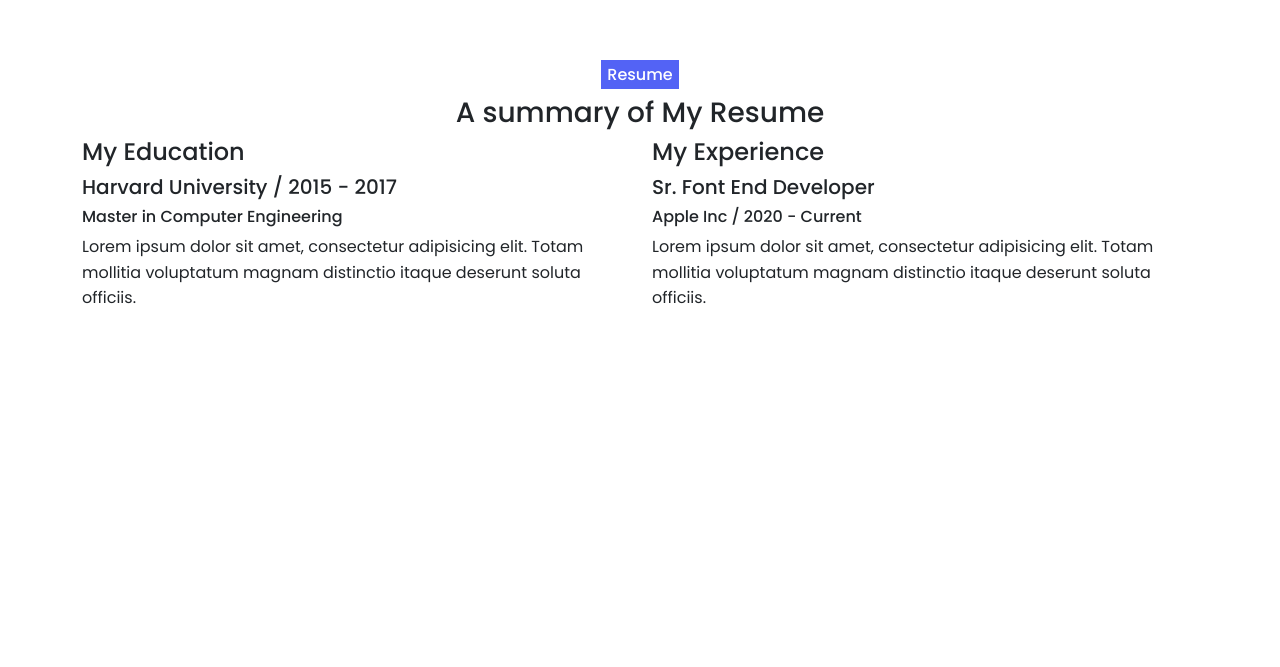
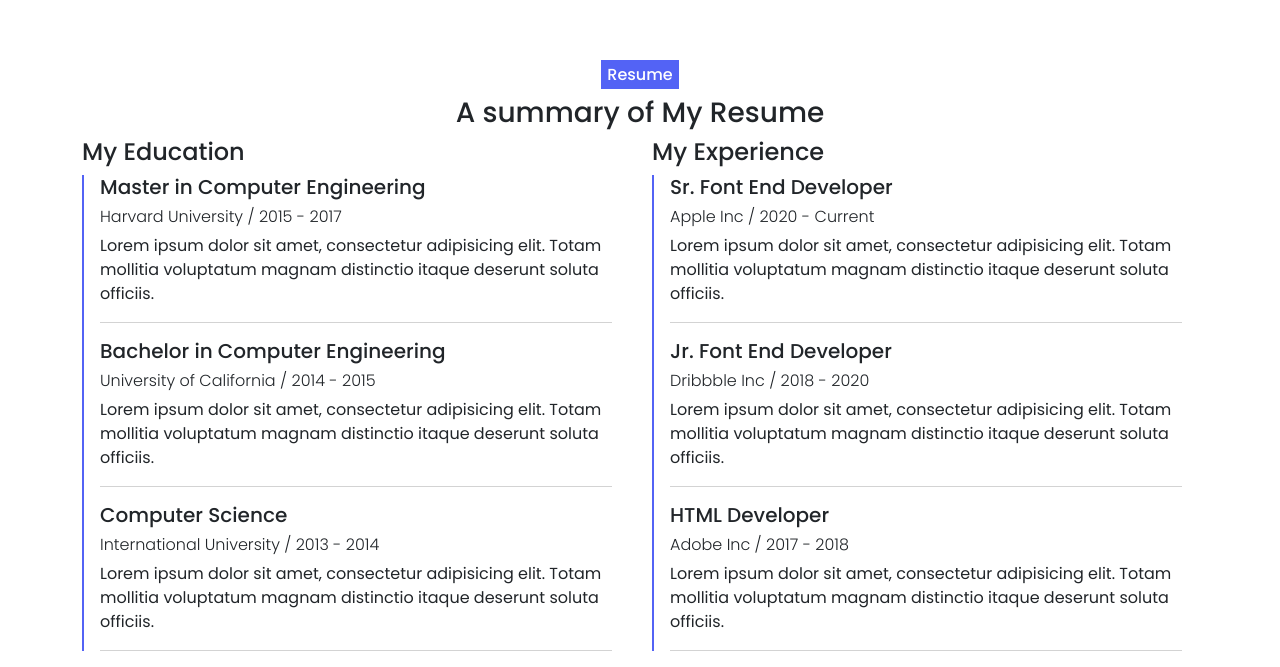
Before and after one commit to ebivien/class, a plain HTML site: page portfolio-website/index.html in a window 1280 px wide. Shown: the part 1675-2342 px from the top of the page. Before the commit the page ends 2082 px from the top, so only its background shows below. Drawn offline with nearby package versions, Linux system fonts and the light colour scheme.

Commit message:
updated resume

```diff
--- a/portfolio-website/index.html
+++ b/portfolio-website/index.html
@@ -165,8 +165,20 @@
                     <h4>My Education</h4>
                     <div class="box">
                         <div class="item">
-                            <h5>Harvard University / 2015 - 2017</h5>
-                            <h6>Master in Computer Engineering</h6>
+                            <h5>Master in Computer Engineering</h5>
+                            <h6>Harvard University / 2015 - 2017</h6>
+                            <p>Lorem ipsum dolor sit amet, consectetur adipisicing elit. Totam mollitia voluptatum
+                                magnam distinctio itaque deserunt soluta officiis.</p>
+                        </div>
+                        <div class="item">
+                            <h5>Bachelor in Computer Engineering</h5>
+                            <h6>University of California / 2014 - 2015</h6>
+                            <p>Lorem ipsum dolor sit amet, consectetur adipisicing elit. Totam mollitia voluptatum
+                                magnam distinctio itaque deserunt soluta officiis.</p>
+                        </div>
+                        <div class="item">
+                            <h5>Computer Science</h5>
+                            <h6>International University / 2013 - 2014</h6>
                             <p>Lorem ipsum dolor sit amet, consectetur adipisicing elit. Totam mollitia voluptatum
                                 magnam distinctio itaque deserunt soluta officiis.</p>
                         </div>
@@ -178,6 +190,18 @@
                         <div class="item">
                             <h5>Sr. Font End Developer</h5>
                             <h6>Apple Inc / 2020 - Current</h6>
+                            <p>Lorem ipsum dolor sit amet, consectetur adipisicing elit. Totam mollitia voluptatum
+                                magnam distinctio itaque deserunt soluta officiis.</p>
+                        </div>
+                        <div class="item">
+                            <h5>Jr. Font End Developer</h5>
+                            <h6>Dribbble Inc / 2018 - 2020</h6>
+                            <p>Lorem ipsum dolor sit amet, consectetur adipisicing elit. Totam mollitia voluptatum
+                                magnam distinctio itaque deserunt soluta officiis.</p>
+                        </div>
+                        <div class="item">
+                            <h5>HTML Developer</h5>
+                            <h6>Adobe Inc / 2017 - 2018</h6>
                             <p>Lorem ipsum dolor sit amet, consectetur adipisicing elit. Totam mollitia voluptatum
                                 magnam distinctio itaque deserunt soluta officiis.</p>
                         </div>
--- a/portfolio-website/style.css
+++ b/portfolio-website/style.css
@@ -109,3 +109,18 @@ header .job-title {
     color: #5363F5;
     font-size: 3rem;
 }
+
+#resume .box {
+    padding: 0 1rem;
+    border-left: 2px solid #5363F5;
+}
+
+#resume .item {
+    border-bottom: 0.5px solid lightgray;
+    margin-bottom: 1rem;
+    line-height: 1.5;
+}
+
+.item h6 {
+    font-weight: 300;
+}
```
